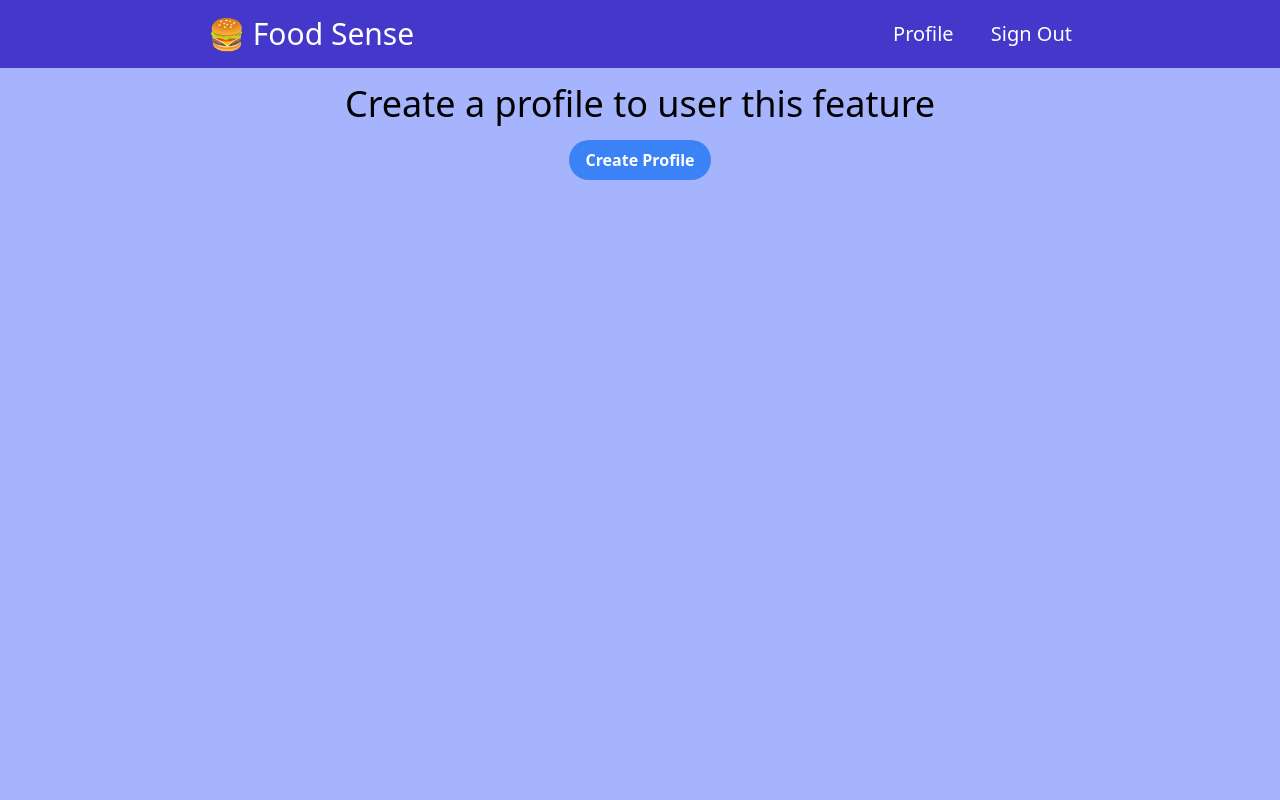
After one commit to Gosapa/Food-Sense, a Django app: page /users/profile/ in a window 1280 px wide. The commit adds this page. Run offline with Django 5.2, Linux system fonts and the light colour scheme; the visitor is signed in with stand-in values (Sample User, id 1); some libraries are stand-ins or nearby versions.

Commit message:
added Features

```diff
--- a/find/templates/find/find.html
+++ b/find/templates/find/find.html
@@ -1,4 +1,4 @@
-{% extends 'find/base.html' %}
+{% extends 'base.html' %}
 {% block body %}
 <div class="container mx-auto px-4 py-8">
     <div class="flex flex-col md:flex-row gap-8">
--- a/find/templates/find/index.html
+++ b/find/templates/find/index.html
@@ -1,4 +1,4 @@
-{% extends 'find/base.html' %}
+{% extends 'base.html' %}
 {% block body %}
     <form id="locationForm" method="POST" action="find/">
         {% csrf_token %}
@@ -11,7 +11,6 @@
             Modern <span class="text-indigo-700">Food Recommender</span>
         </h2>
         <p class="max-w-md text-2xl mt-4 text-left md:text-center text-slate-700">Smart food recommender that improves your lifestyle</p>
-
     </section>
 
     <div class="flex flex-col justify-center items-center space-y-2">
@@ -19,7 +18,6 @@
         <a href="{% url 'recipe' %}" class="bg-blue-500 hover:bg-blue-700 text-white font-bold py-2 px-4 rounded-full transition transform ease-in-out duration-300 hover:scale-105">Get Recipe</a>
         <a href="#" class="bg-blue-500 hover:bg-blue-700 text-white font-bold py-2 px-4 rounded-full transition transform ease-in-out duration-300 hover:scale-105">Planner</a>
     </div>
-
 
 {% endblock %}
 {% block script %}
--- a/find/templates/find/recipe.html
+++ b/find/templates/find/recipe.html
@@ -1,4 +1,4 @@
-{% extends 'find/base.html' %}
+{% extends 'base.html' %}
 {% block body %}
 <div class="container mx-auto px-4 py-8">
     <h1 class="text-4xl text-white text-center">This is page to find recipe.</h1>
--- a/foodapp/settings.py
+++ b/foodapp/settings.py
@@ -142,3 +142,4 @@ STATIC_URL = 'static/'
 DEFAULT_AUTO_FIELD = 'django.db.models.BigAutoField'
 
 LOGIN_REDIRECT_URL = '/'
+LOGIN_URL = "/accounts/google/login/"
--- a/templates/account/logout.html
+++ b/templates/account/logout.html
@@ -1,4 +1,4 @@
-{% extends "find/base.html" %}
+{% extends "base.html" %}
 {% load allauth i18n %}
 {% block head_title %}
     {% trans "Sign Out" %}
--- a/find/templates/find/base.html
+++ b/templates/base.html
@@ -20,7 +20,7 @@
                     {% if not user.is_authenticated %}
                     <a href="{% provider_login_url 'google' %}" class="hover:opacity-90">Sign In with Google</a>
                     {% else %}
-                    <a href="#" class="hover:opacity-90">Profile</a>
+                    <a href="{% url 'profile' %}" class="hover:opacity-90">Profile</a>
                     <a href="{% url 'account_logout' %}">Sign Out</a>
                     {% endif %}
 
--- a/templates/socialaccount/login.html
+++ b/templates/socialaccount/login.html
@@ -1,4 +1,4 @@
-{% extends "find/base.html" %}
+{% extends "base.html" %}
 {% load i18n %}
 {% load allauth %}
 {% block head_title %}
--- /dev/null
+++ b/users/templates/users/redirect.html
@@ -0,0 +1,12 @@
+{% extends 'base.html' %}
+{% block body %}
+<div class="flex flex-col items-center">
+    <h1 class="text-4xl text-black mt-4">
+        Create a profile to user this feature
+    </h1>
+    <a href="{% url 'createProfile' %}" class="bg-blue-500 hover:bg-blue-700 text-white font-bold py-2 px-4 rounded-full transition transform ease-in-out duration-300 hover:scale-105 mt-4">
+        Create Profile
+    </a>
+</div>
+
+{% endblock body %}
--- a/users/urls.py
+++ b/users/urls.py
@@ -3,4 +3,5 @@ from . import views
 
 urlpatterns = [
     path('profile/', views.profile, name='profile'),
+    path('create/', views.create, name='createProfile')
 ]
--- a/users/views.py
+++ b/users/views.py
@@ -1,3 +1,25 @@
-from django.shortcuts import render
+from django.shortcuts import render, redirect
+from .models import Profile
+from .forms import ProfileForm
+from django.contrib.auth.decorators import login_required
 
 # Create your views here.
+
+@login_required
+def profile(request):
+    try:
+        userProfile = Profile.objects.get(user=request.user)
+        print(userProfile)
+        return render(request, 'users/profile.html', {'profile': userProfile})
+    except Profile.DoesNotExist:
+        return render(request, 'users/redirect.html')
+
+@login_required
+def create(request):
+    form = ProfileForm(request.POST or None)
+    if form.is_valid():
+        profile = form.save(commit=False)
+        profile.user = request.user
+        profile.save()
+        return redirect('profile')
+    return render(request, 'users/profileform.html', {'form':form})
```
Also changed, not shown: users/forms.py (+13 -0 lines), users/templates/users/profile.html (added, +7 -0 lines), users/templates/users/profileform.html (added, +14 -0 lines), users/migrations/0001_initial.py (added).
